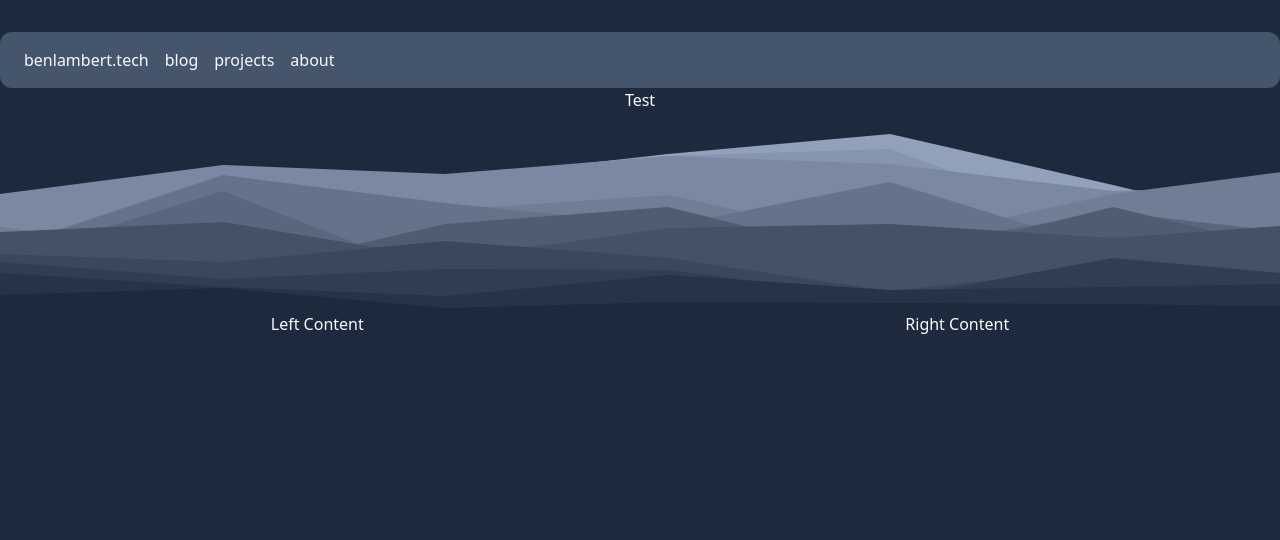
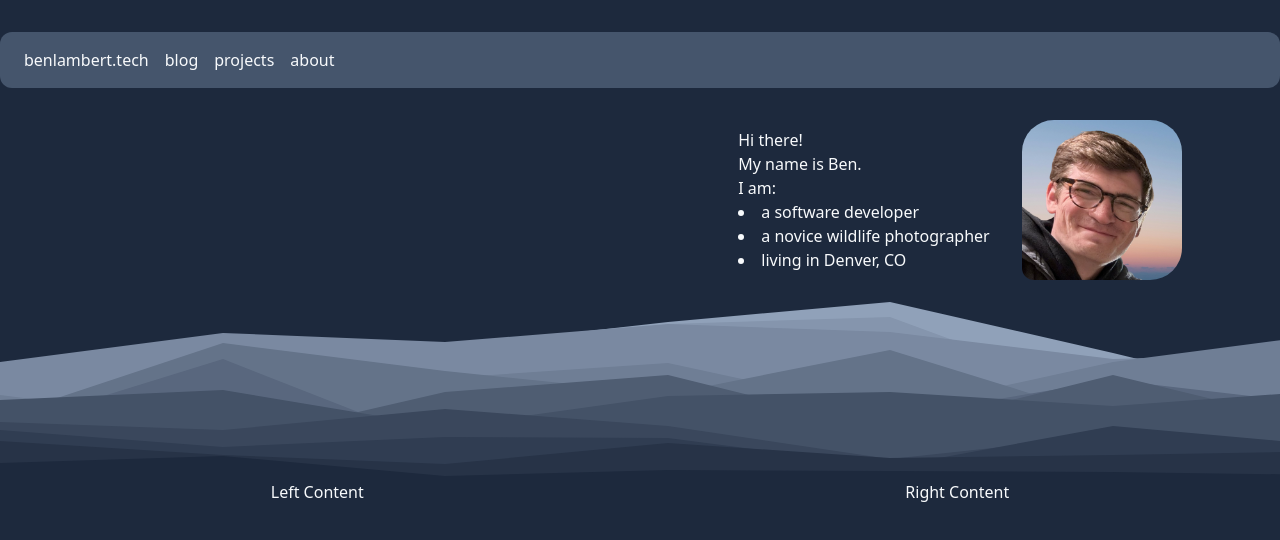
Before and after one commit to benlambert43/home, a Next.js app in the folder home-web-ui/: page / in a window 1280 px wide. Shown: the top 540 px of the page. Built offline with nearby package versions, Linux system fonts and the light colour scheme.

Commit message:
done with hero for now!

```diff
--- a/home-web-ui/app/components/Hero.tsx
+++ b/home-web-ui/app/components/Hero.tsx
@@ -1,9 +1,39 @@
 import Mountains from "../ui/Mountains";
+import Image from "next/image";
 
 const Hero = () => {
   return (
-    <div className="flex flex-col items-center justify-center">
-      <div>Test</div>
+    <div className="flex flex-col items-center justify-center pt-8">
+      <div className="flex min-w-full items-center justify-end">
+        <div
+          className="flex min-w-1/2 flex-wrap-reverse items-center
+            justify-center gap-y-2"
+        >
+          <div className="px-4">
+            <h1>Hi there!</h1>
+            <h2>My name is Ben.</h2>
+            <h2>I am:</h2>
+
+            <ul className="list-inside list-disc">
+              <li>a software developer</li>
+              <li>a novice wildlife photographer</li>
+              <li>living in Denver, CO</li>
+            </ul>
+          </div>
+          <div
+            className="mx-4 max-h-40 max-w-40 overflow-clip rounded-tl-4xl
+              rounded-tr-4xl rounded-br-4xl rounded-bl-xl"
+          >
+            <Image
+              priority
+              src="/selfie.png"
+              width={500}
+              height={500}
+              alt="a selfie of Ben"
+            />
+          </div>
+        </div>
+      </div>
       <div className="max-w-full overflow-clip">
         <Mountains />
       </div>
--- a/home-web-ui/app/components/Navbar.tsx
+++ b/home-web-ui/app/components/Navbar.tsx
@@ -3,8 +3,8 @@ import Link from "next/link";
 const Navbar = () => {
   return (
     <div
-      className="justify-left flex min-w-full items-center gap-4 rounded-xl
-        bg-slate-600 px-6 py-4"
+      className="justify-left flex min-w-full flex-wrap items-center gap-4
+        rounded-xl bg-slate-600 px-6 py-4"
     >
       <Link href="/">benlambert.tech</Link>
       <Link href="/blog">blog</Link>
```
Also changed, not shown: home-web-ui/public/selfie.png (added).
